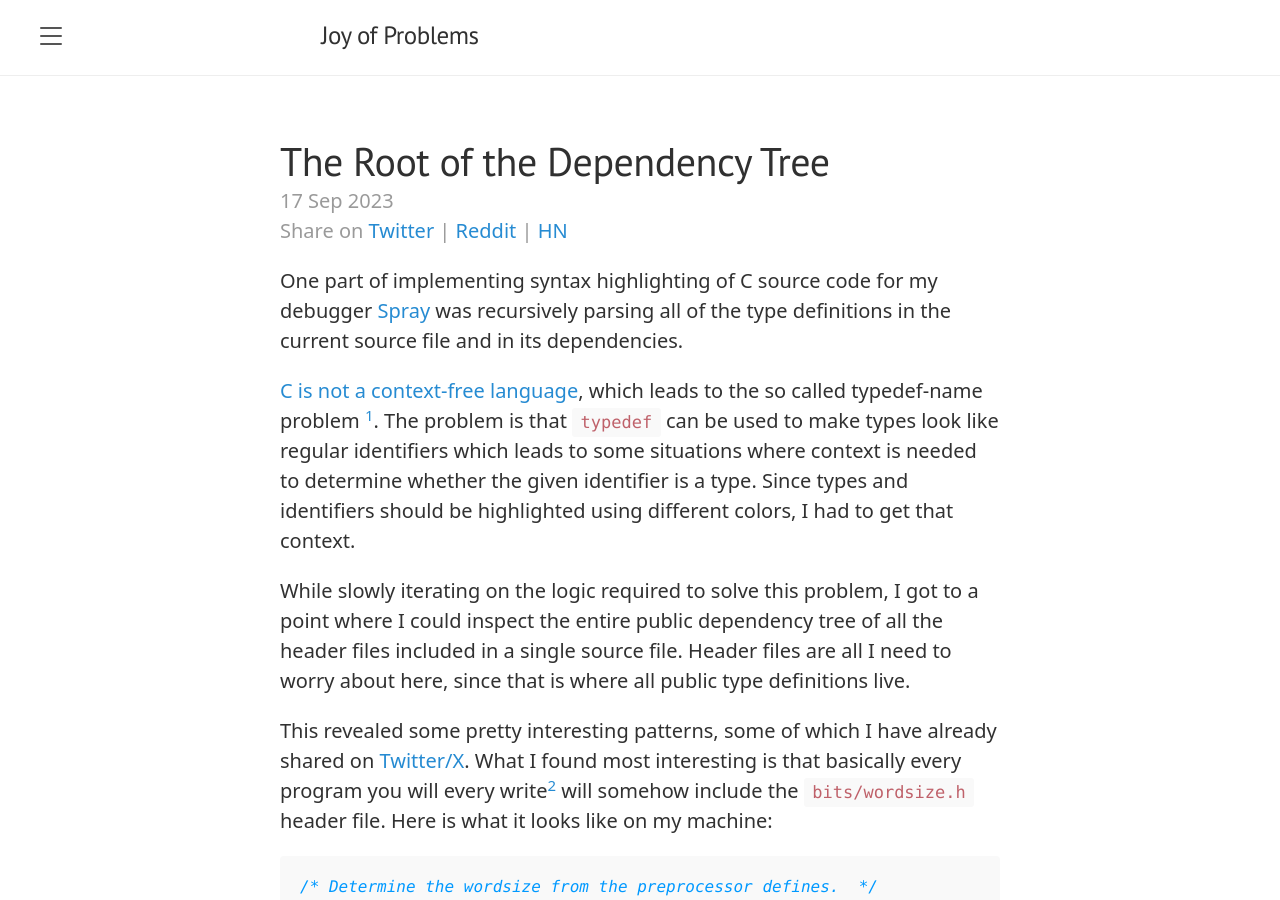
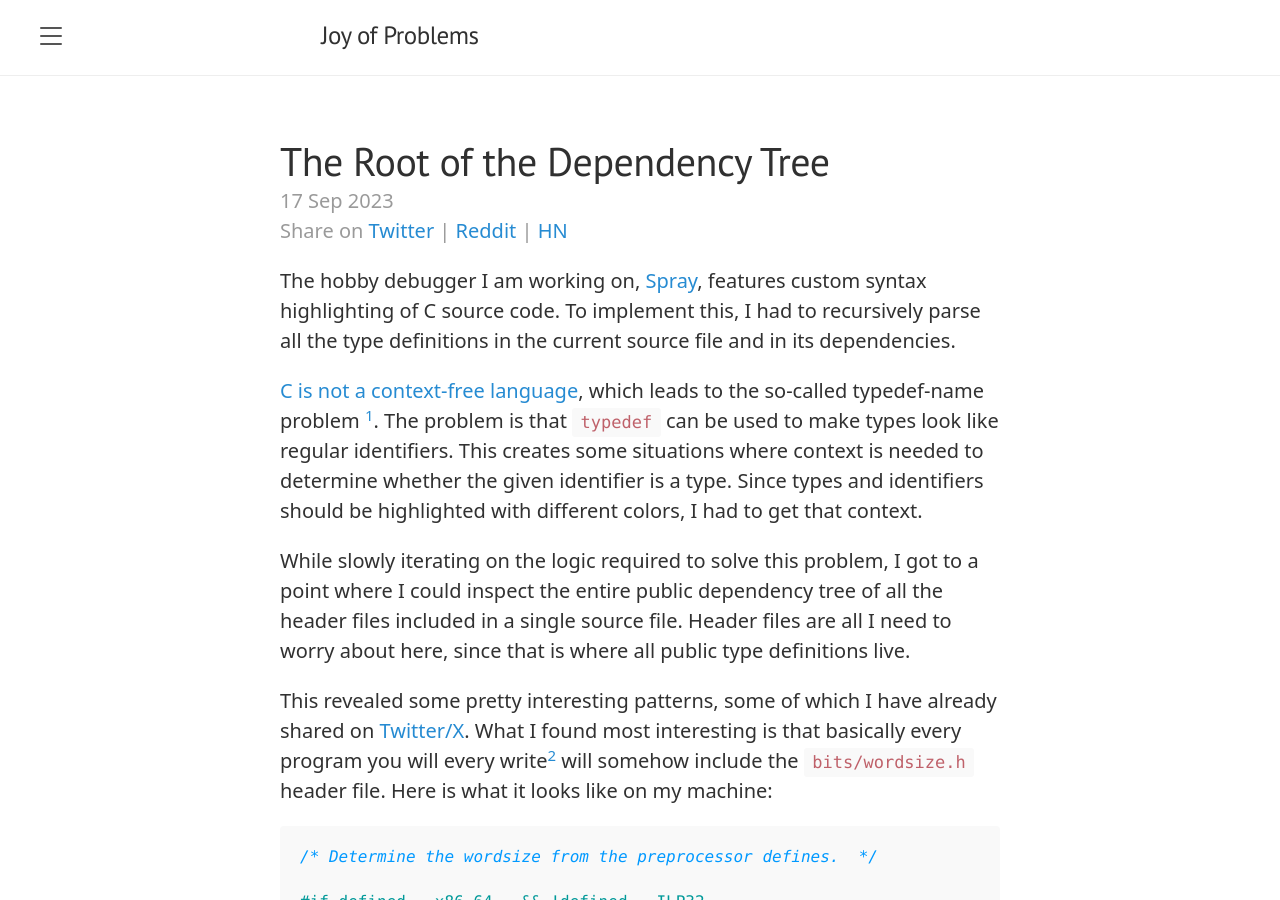
Before and after one commit to vincentbernat/thass0.github.io, a Jekyll site: the page built from _posts/2023-09-17-the-root-of-the-dependency-tree.md, in a window 1280 px wide and 900 px high. Built offline with Jekyll 4.4.1, drawn with Linux system fonts in a browser that asks for light colours.

Commit message:
Shorten sentences

```diff
--- a/_posts/2023-09-17-the-root-of-the-dependency-tree.md
+++ b/_posts/2023-09-17-the-root-of-the-dependency-tree.md
@@ -3,9 +3,9 @@ layout: post
 title: The Root of the Dependency Tree
 ---
 
-One part of implementing syntax highlighting of C source code for my debugger [Spray](https://github.com/d4ckard/spray) was recursively parsing all of the type definitions in the current source file and in its dependencies.
+The hobby debugger I am working on, [Spray](https://github.com/d4ckard/spray), features custom syntax highlighting of C source code. To implement this, I had to recursively parse all the type definitions in the current source file and in its dependencies.
 
-[C is not a context-free language](https://eli.thegreenplace.net/2011/05/02/the-context-sensitivity-of-cs-grammar-revisited), which leads to the so called typedef-name problem [^1]. The problem is that `typedef` can be used to make types look like regular identifiers which leads to some situations where context is needed to determine whether the given identifier is a type. Since types and identifiers should be highlighted using different colors, I had to get that context.
+[C is not a context-free language](https://eli.thegreenplace.net/2011/05/02/the-context-sensitivity-of-cs-grammar-revisited), which leads to the so-called typedef-name problem [^1]. The problem is that `typedef` can be used to make types look like regular identifiers. This creates some situations where context is needed to determine whether the given identifier is a type. Since types and identifiers should be highlighted with different colors, I had to get that context.
 
 While slowly iterating on the logic required to solve this problem, I got to a point where I could inspect the entire public dependency tree of all the header files included in a single source file. Header files are all I need to worry about here, since that is where all public type definitions live.
 
```
